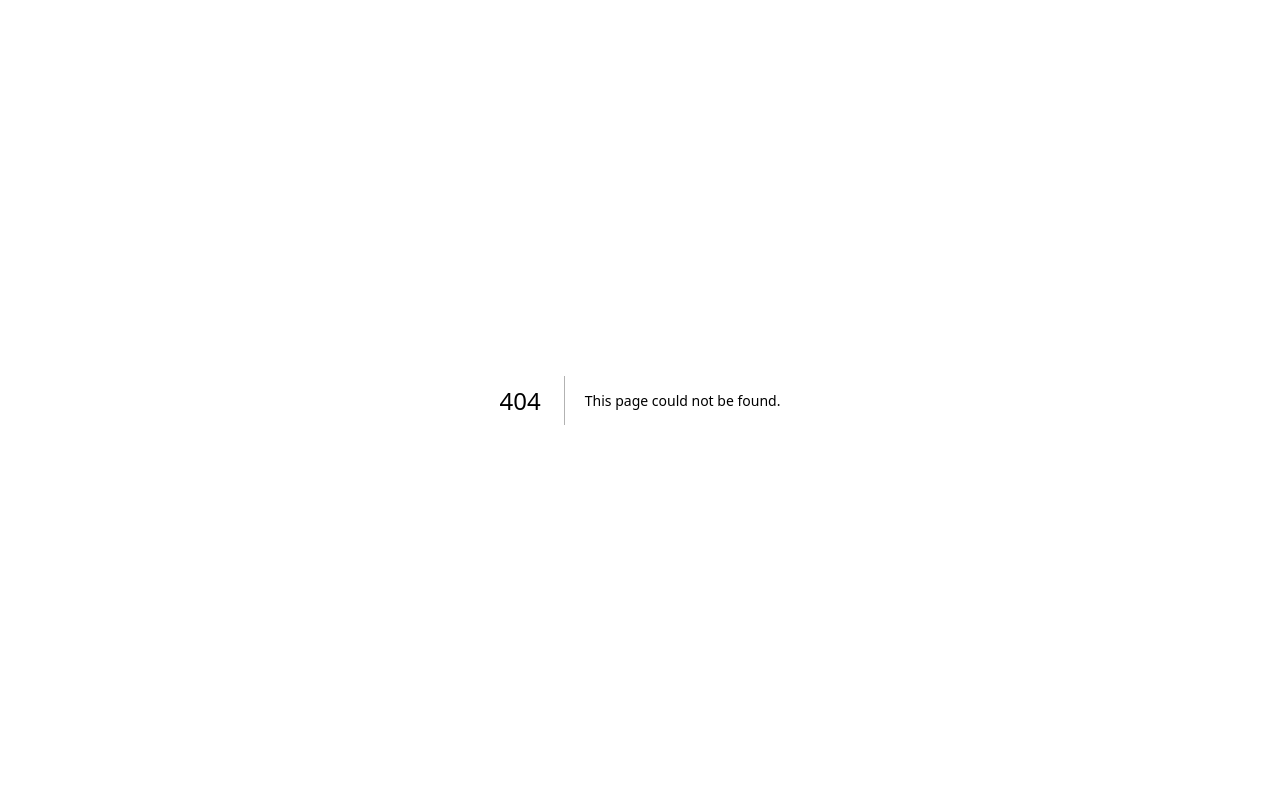
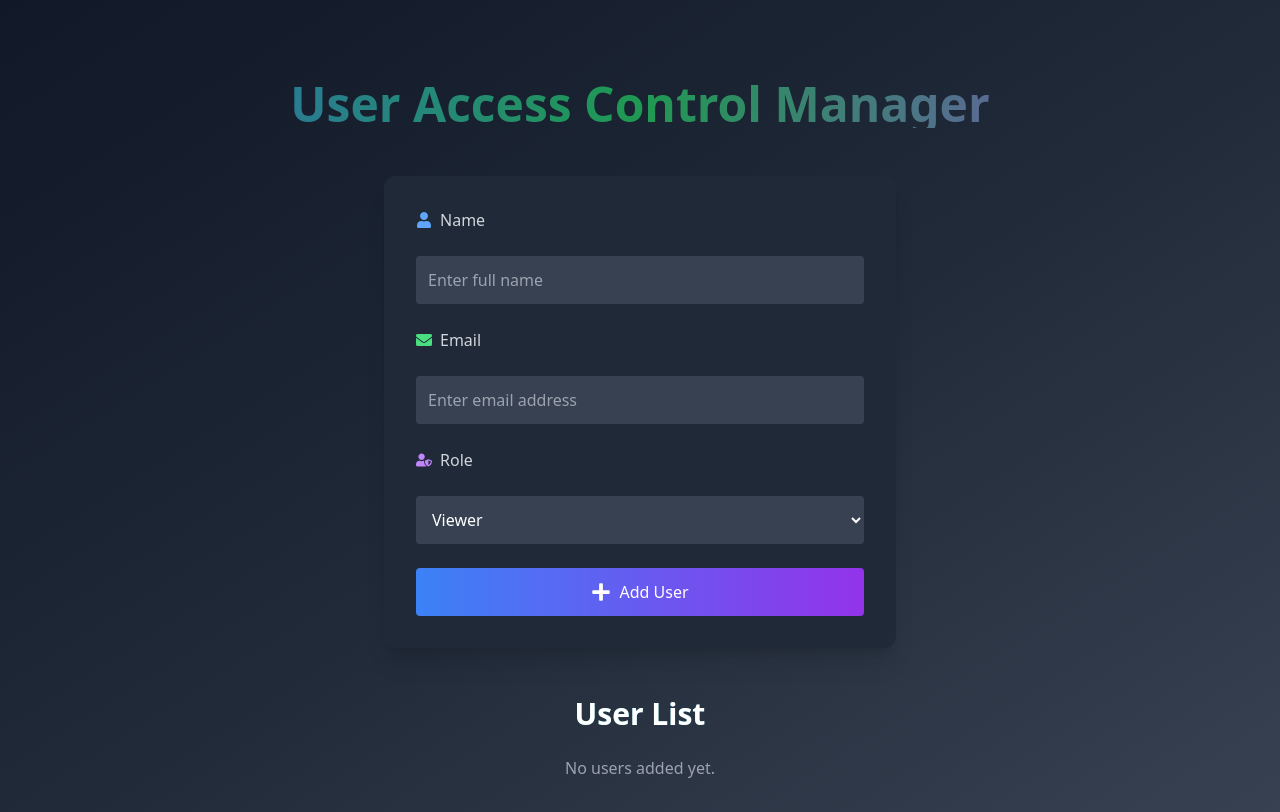
Before and after one commit to PRIYANSHUSINGH2003/CyberSecure-Website, a Next.js app: page /accessControl/accessControl in a window 1280 px wide. Before the commit this address had no page. Built offline with nearby package versions, Linux system fonts and the light colour scheme.

Commit message:
Add files via upload

```diff
--- a/pages/about-us/index.js
+++ b/pages/about-us/index.js
@@ -1,7 +1,11 @@
 import { FaShieldAlt, FaUserTie, FaChartLine, FaUsers } from "react-icons/fa";
+import Header from '../../components/Header';
+import Footer from '../../components/Footer';
 
 export default function AboutUs() {
     return (
+        <>
+        <Header />
         <section className="bg-gradient-to-b from-gray-900 to-black text-white py-20 px-6 md:px-20 lg:px-40">
             {/* Page Header */}
             <div className="text-center mb-12">
@@ -86,5 +90,7 @@ export default function AboutUs() {
                 </a>
             </div>
         </section>
+        <Footer />
+        </>
     );
 }
--- /dev/null
+++ b/pages/accessControl/accessControl.js
@@ -0,0 +1,143 @@
+import { useState } from 'react';
+import { z } from 'zod';
+import { create } from 'zustand';
+import { FaUser, FaEnvelope, FaUserShield, FaPlus } from 'react-icons/fa';
+import { MdAdminPanelSettings, MdOutlineEditNote, MdOutlineVisibility } from 'react-icons/md';
+
+// Schema for input validation
+const userSchema = z.object({
+    name: z.string().min(1, "Name is required").max(50, "Name too long"),
+    email: z.string().email("Invalid email format"),
+    role: z.enum(["Admin", "Editor", "Viewer"], "Invalid role"),
+});
+
+// Zustand store for managing global state
+const useUserStore = create((set) => ({
+    users: [],
+    addUser: (user) =>
+        set((state) => ({
+            users: [...state.users, user],
+        })),
+}));
+
+export default function AccessControl() {
+    const [formData, setFormData] = useState({ name: '', email: '', role: 'Viewer' });
+    const [errors, setErrors] = useState({});
+    const { users, addUser } = useUserStore();
+
+    const handleInputChange = (e) => {
+        const { name, value } = e.target;
+        setFormData((prev) => ({ ...prev, [name]: value }));
+    };
+
+    const handleSubmit = (e) => {
+        e.preventDefault();
+        try {
+            const validatedData = userSchema.parse(formData);
+            addUser(validatedData);
+            setFormData({ name: '', email: '', role: 'Viewer' });
+            setErrors({});
+        } catch (error) {
+            if (error instanceof z.ZodError) {
+                const fieldErrors = error.errors.reduce((acc, curr) => {
+                    acc[curr.path[0]] = curr.message;
+                    return acc;
+                }, {});
+                setErrors(fieldErrors);
+            }
+        }
+    };
+
+    return (
+        <div className="min-h-screen bg-gradient-to-br from-gray-900 via-gray-800 to-gray-700 text-white p-8 space-y-12">
+            <h1 className="text-5xl font-extrabold text-center pt-12 text-transparent bg-clip-text bg-gradient-to-r from-blue-500 via-green-500 to-purple-500 animate-pulse">
+                User Access Control Manager
+            </h1>
+            <form
+                onSubmit={handleSubmit}
+                className="space-y-6 bg-gray-800 p-8 rounded-xl shadow-xl mx-auto max-w-lg transition-all transform hover:scale-105 hover:shadow-2xl"
+            >
+                <div className="flex items-center space-x-2">
+                    <FaUser className="text-blue-400" />
+                    <label className="text-gray-300 font-medium">Name</label>
+                </div>
+                <input
+                    type="text"
+                    name="name"
+                    value={formData.name}
+                    onChange={handleInputChange}
+                    placeholder="Enter full name"
+                    className="w-full p-3 bg-gray-700 rounded focus:outline-none focus:ring-2 focus:ring-blue-500"
+                />
+                {errors.name && <p className="text-red-500 text-sm">{errors.name}</p>}
+
+                <div className="flex items-center space-x-2">
+                    <FaEnvelope className="text-green-400" />
+                    <label className="text-gray-300 font-medium">Email</label>
+                </div>
+                <input
+                    type="email"
+                    name="email"
+                    value={formData.email}
+                    onChange={handleInputChange}
+                    placeholder="Enter email address"
+                    className="w-full p-3 bg-gray-700 rounded focus:outline-none focus:ring-2 focus:ring-green-500"
+                />
+                {errors.email && <p className="text-red-500 text-sm">{errors.email}</p>}
+
+                <div className="flex items-center space-x-2">
+                    <FaUserShield className="text-purple-400" />
+                    <label className="text-gray-300 font-medium">Role</label>
+                </div>
+                <select
+                    name="role"
+                    value={formData.role}
+                    onChange={handleInputChange}
+                    className="w-full p-3 bg-gray-700 rounded focus:outline-none focus:ring-2 focus:ring-purple-500"
+                >
+                    <option value="Admin">Admin</option>
+                    <option value="Editor">Editor</option>
+                    <option value="Viewer">Viewer</option>
+                </select>
+                {errors.role && <p className="text-red-500 text-sm">{errors.role}</p>}
+
+                <button
+                    type="submit"
+                    className="w-full bg-gradient-to-r from-blue-500 to-purple-600 p-3 rounded text-white flex items-center justify-center space-x-2 transform transition-transform hover:scale-110 hover:from-blue-600 hover:to-purple-700"
+                >
+                    <FaPlus className="text-xl" />
+                    <span>Add User</span>
+                </button>
+            </form>
+
+            <div className="mt-12">
+                <h2 className="text-3xl font-bold text-center mb-6 text-gradient bg-clip-text bg-gradient-to-r from-green-500 to-blue-500">
+                    User List
+                </h2>
+                {users.length > 0 ? (
+                    <ul className="space-y-4 max-w-2xl mx-auto">
+                        {users.map((user, idx) => (
+                            <li
+                                key={idx}
+                                className="bg-gray-800 p-6 rounded-lg shadow-md flex items-center justify-between transform transition-transform hover:scale-105 hover:shadow-xl"
+                            >
+                                <div>
+                                    <p className="font-semibold text-lg">{user.name}</p>
+                                    <p className="text-sm text-gray-400">{user.email}</p>
+                                    <p className="text-sm text-gray-500 flex items-center space-x-2">
+                                        {user.role === "Admin" && <MdAdminPanelSettings className="text-red-500" />}
+                                        {user.role === "Editor" && <MdOutlineEditNote className="text-yellow-500" />}
+                                        {user.role === "Viewer" && <MdOutlineVisibility className="text-green-500" />}
+                                        <span>{user.role}</span>
+                                    </p>
+                                </div>
+                            </li>
+                        ))}
+                    </ul>
+                ) : (
+                    <p className="text-gray-400 text-center">No users added yet.</p>
+                )}
+            </div>
+        </div>
+    );
+}
--- /dev/null
+++ b/pages/accessControl/index.js
@@ -0,0 +1,23 @@
+import React from 'react';
+import Header from '../../components/Header';
+import Footer from '../../components/Footer';
+import AccessControl from './accessControl';
+
+const AccessControlPage = () => {
+    return (
+        <div className="flex flex-col min-h-screen bg-gray-900 text-white">
+            {/* Header */}
+            <Header />
+
+            {/* Main Content */}
+            <main className="flex-grow p-8">
+                <AccessControl />
+            </main>
+
+            {/* Footer */}
+            <Footer />
+        </div>
+    );
+};
+
+export default AccessControlPage;
--- a/pages/proposal-form/index.js
+++ b/pages/proposal-form/index.js
@@ -1,7 +1,10 @@
 import { FaPaperPlane, FaUserAlt, FaEnvelope, FaPhone, FaClipboardList } from "react-icons/fa";
+import Header from '../../components/Header';
+import Footer from '../../components/Footer';
 
 export default function ProposalForm() {
     return (
+        <><Header />
         <section
             id="proposal-form"
             className="bg-gray-900 text-white py-16 px-6 md:px-20 lg:px-40"
@@ -58,5 +61,7 @@ export default function ProposalForm() {
                 </button>
             </form>
         </section>
+        <Footer />
+        </>
     );
 }
```
